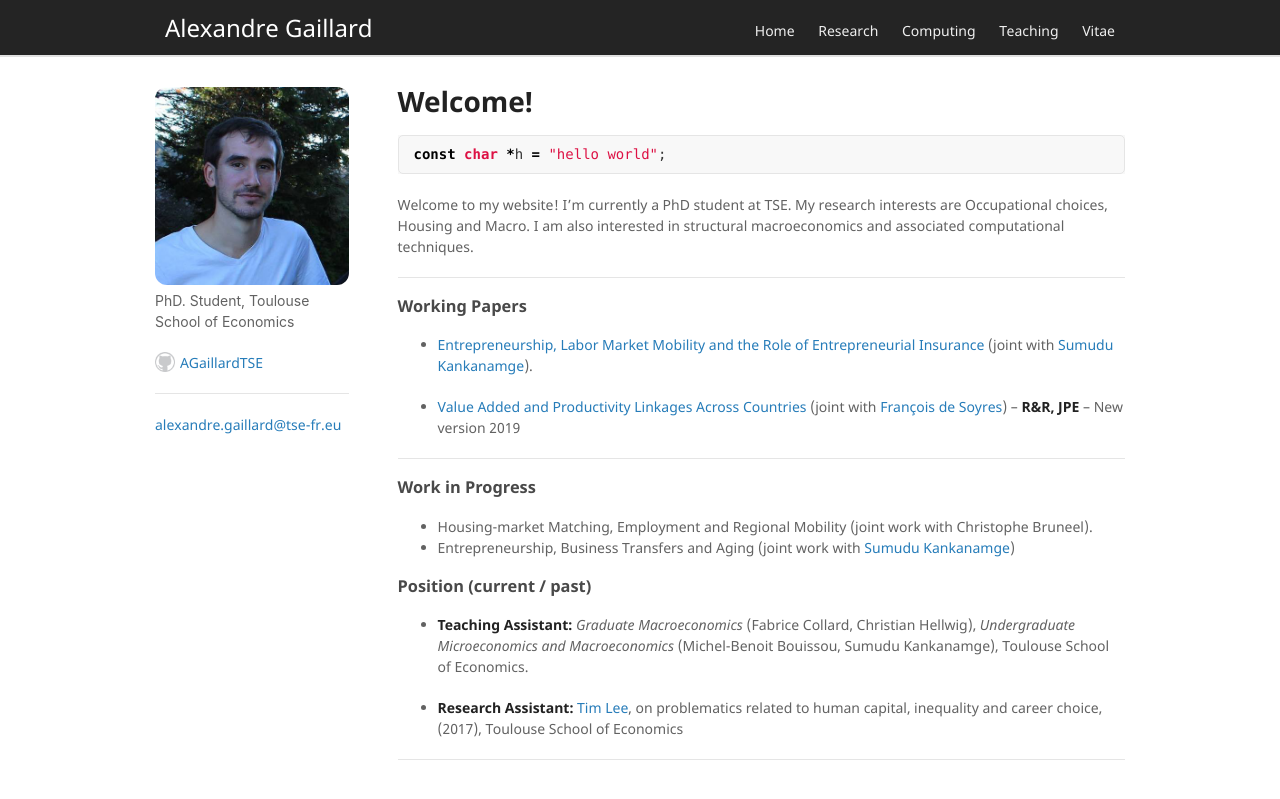
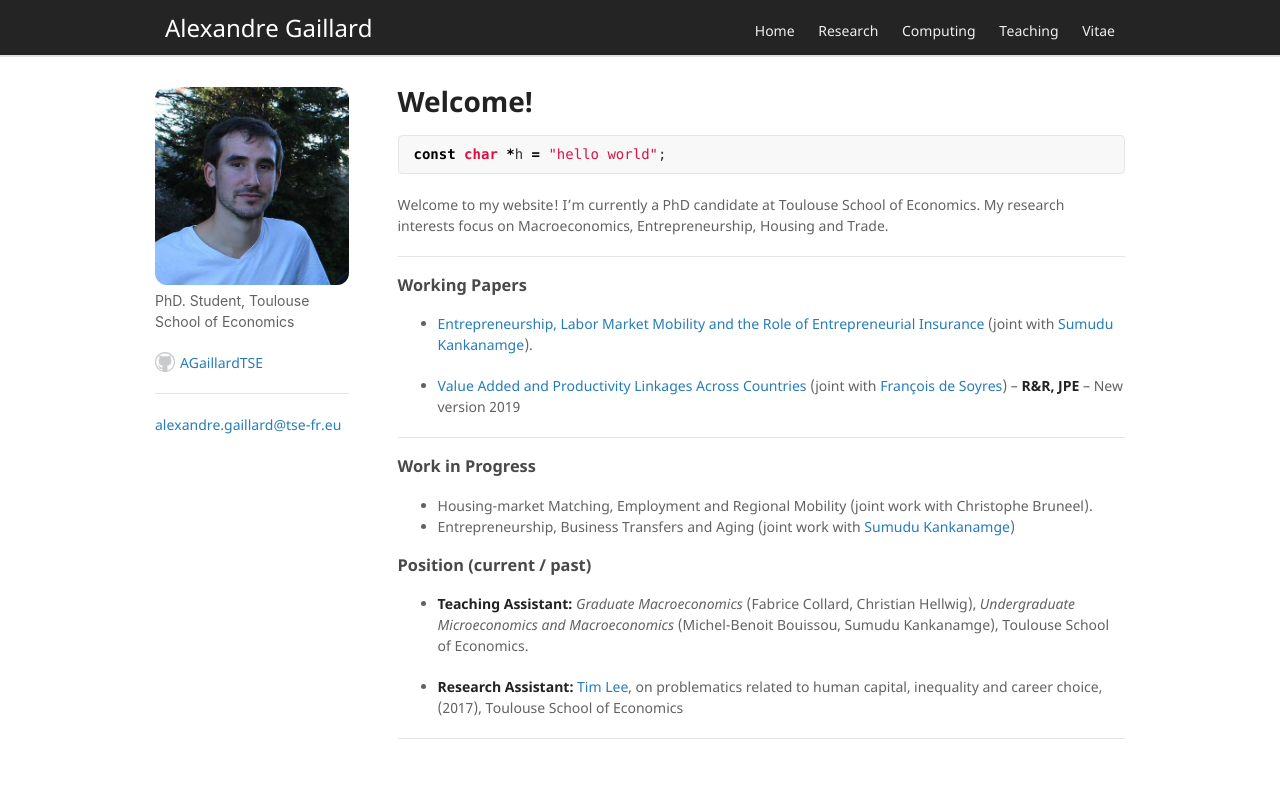
Before and after one commit to AGaillardTSE/AGaillardTSE.github.io, a Jekyll site: the page built from index.md, in a window 1280 px wide. Shown: the top 799 px of the page. Built offline with Jekyll 4.4.1, drawn with Linux system fonts in a browser that asks for light colours; our own code applies the rules of GitHub Pages for plain Markdown files.

Commit message:
Update index.md

````diff
--- a/index.md
+++ b/index.md
@@ -8,9 +8,7 @@ layout: default
 ```c++
 const char *h = "hello world";
 ```
-Welcome to my website! I’m currently a PhD student at TSE. My research
-interests are Occupational choices, Housing and Macro. I am also interested in
-structural macroeconomics and associated computational techniques.
+Welcome to my website! I’m currently a PhD candidate at Toulouse School of Economics. My research interests focus on Macroeconomics, Entrepreneurship, Housing and Trade.
 
 * * *
 
````
